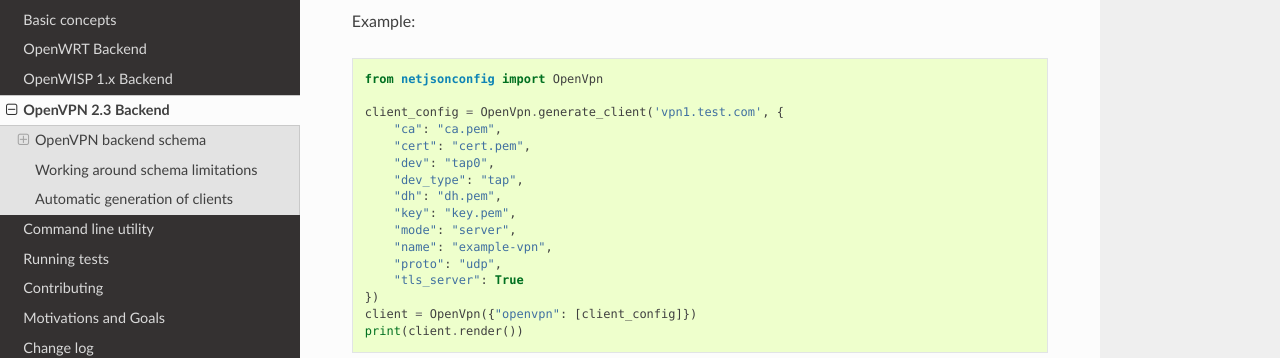
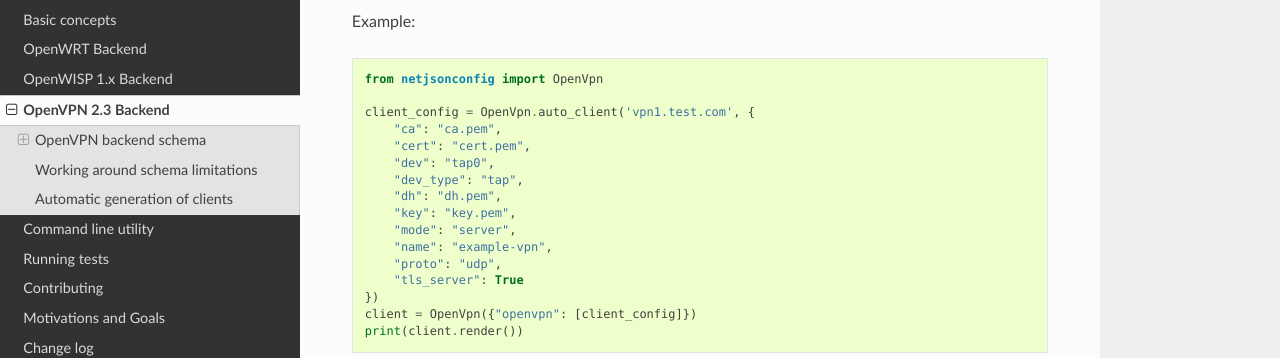
Before and after one commit to openwisp/netjsonconfig, a Sphinx documentation site: the page built from docs/source/backends/openvpn.rst, in a window 1280 px wide and 900 px high, scrolled down 4113 px. Shown: the part 155-513 px from the top of the window. Built offline with Sphinx 7.4.7 and the Read the Docs theme 2.0.0, drawn with Linux system fonts in a browser that asks for light colours.

Commit message:
[openvpn] Renamed generate_client to auto_client
Avoid ambiguity with the "generate" method.

```diff
--- a/docs/source/backends/openvpn.rst
+++ b/docs/source/backends/openvpn.rst
@@ -228,7 +228,7 @@
 Automatic generation of clients
 -------------------------------
 
-.. automethod:: netjsonconfig.OpenVpn.generate_client
+.. automethod:: netjsonconfig.OpenVpn.auto_client
 
 Example:
 
@@ -236,7 +236,7 @@
 
     from netjsonconfig import OpenVpn
 
-    client_config = OpenVpn.generate_client('vpn1.test.com', {
+    client_config = OpenVpn.auto_client('vpn1.test.com', {
         "ca": "ca.pem",
         "cert": "cert.pem",
         "dev": "tap0",
```
Also changed, not shown: 2 other files.
